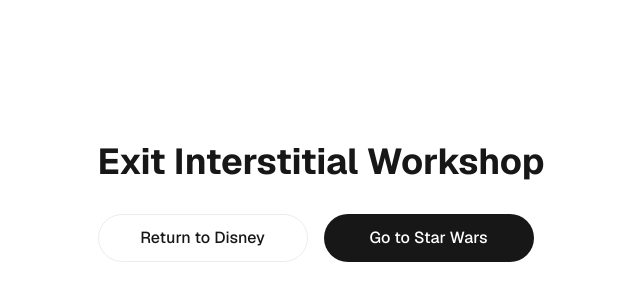
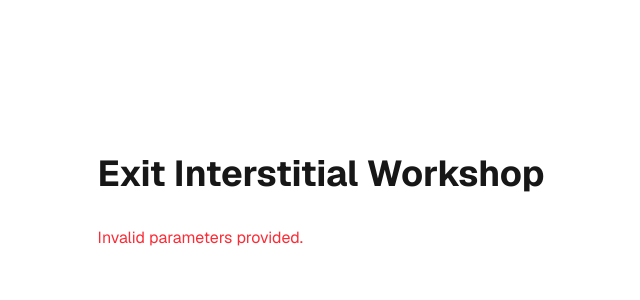
Before and after one commit to SeanPlusPlus/exit-interstitial-workshop, a Next.js app: page / in a window 1280 px wide. Shown: the part 198-498 px from the top of the page, without its empty margins (319-959 px from the left). Built offline with nearby package versions, Linux system fonts and the light colour scheme.

Commit message:
add utils

```diff
--- a/app/page.tsx
+++ b/app/page.tsx
@@ -1,12 +1,33 @@
 import Links from './Links'
+import { handleSearchParams } from './utils'
 
-export default function Home() {
-  const src = {
-    url: 'https://www.disney.com/',
+type LinkInfo = { url: string; name: string }
+
+export default async function Home({
+  searchParams,
+}: {
+  // Next 15+: `searchParams` is now a Promise
+  searchParams: Promise<Record<string, string | string[] | undefined>>
+}) {
+  // Wait for the params once (or wrap the whole thing in <Suspense>)
+  const params = await searchParams
+
+  // 👀 Raw query values (may be undefined or string[])
+  const srcRaw = params.src
+  const destRaw = params.dest
+
+  // Verify params valid
+  const validParams = handleSearchParams(srcRaw, destRaw)
+
+  // Decide what shape you want to accept.
+  // Here we expect simple URLs; names stay the same.
+  const src: LinkInfo = {
+    url: typeof srcRaw === 'string' ? decodeURIComponent(srcRaw) : 'https://www.disney.com/',
     name: 'Return to Disney',
   }
-  const dest = {
-    url: 'https://www.starwars.com/',
+
+  const dest: LinkInfo = {
+    url: typeof destRaw === 'string' ? decodeURIComponent(destRaw) : 'https://www.starwars.com/',
     name: 'Go to Star Wars',
   }
 
@@ -14,7 +35,8 @@
     <div className="grid grid-rows-[20px_1fr_20px] items-center justify-items-center min-h-screen p-8 pb-20 gap-16 sm:p-20 font-[family-name:var(--font-geist-sans)]">
       <main className="flex flex-col gap-[32px] row-start-2 items-center sm:items-start">
         <h1 className="text-4xl font-bold text-center sm:text-left">Exit Interstitial Workshop</h1>
-        <Links src={src} dest={dest} />
+        {validParams && <Links src={src} dest={dest} />}
+        {!validParams && <p className="text-red-500">Invalid parameters provided.</p>}
       </main>
     </div>
   )
--- /dev/null
+++ b/app/utils.ts
@@ -0,0 +1,10 @@
+export const handleSearchParams = (
+  src: string | string[] | undefined,
+  dest: string | string[] | undefined,
+) => {
+  console.log('src param:', src)
+  console.log('dest param:', dest)
+
+  // TODO: Add logic to handle search params
+  return null
+}
```
